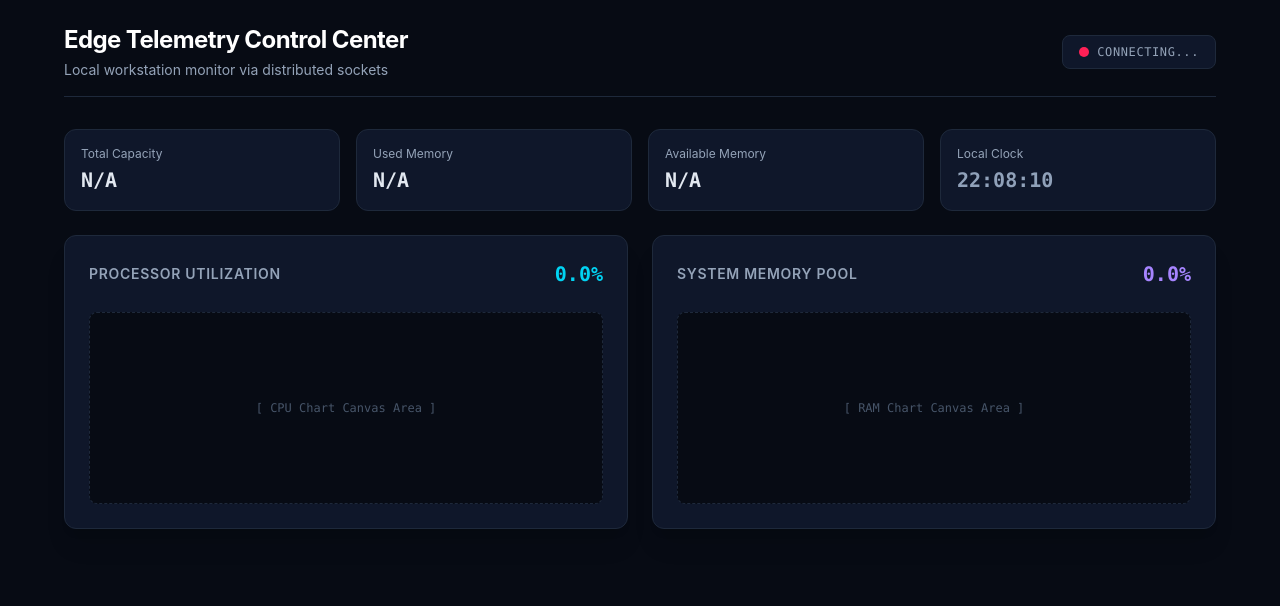
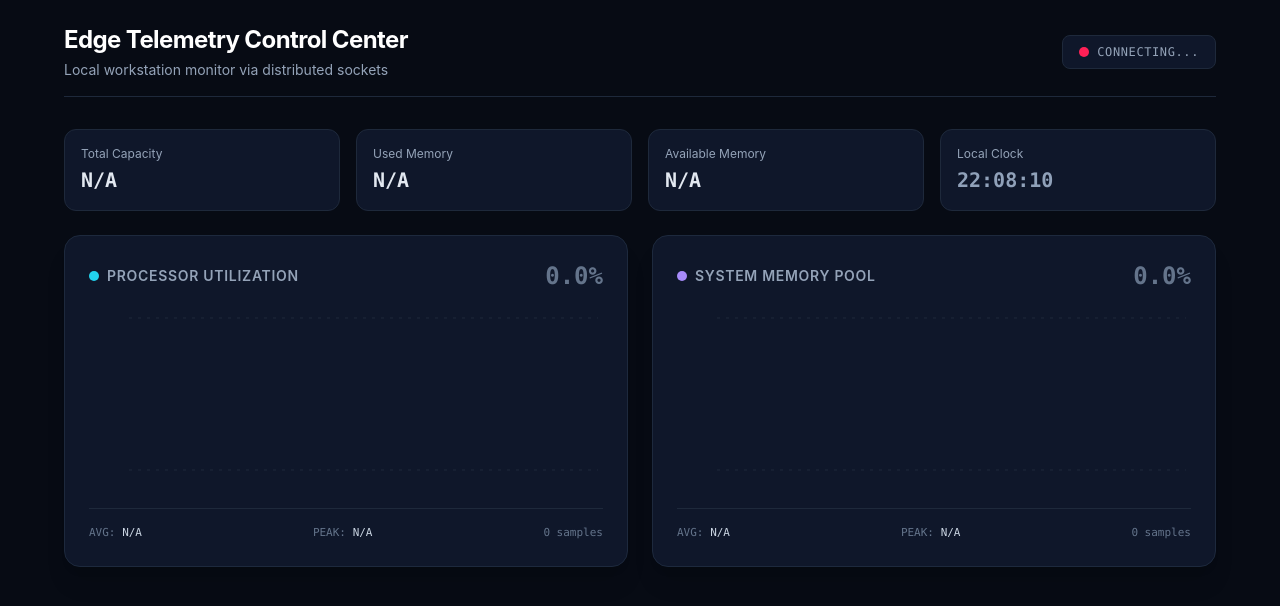
Before and after one commit to tahmed29/iot-edge-dashboard, a React (Vite) app in the folder frontend/: page / in a window 1280 px wide. Shown: the top 606 px of the page. Built offline with nearby package versions, Linux system fonts and the light colour scheme; no server answers.

Commit message:
feat: build out visual layout panels and connected charts canvas

```diff
--- a/frontend/src/App.tsx
+++ b/frontend/src/App.tsx
@@ -1,4 +1,13 @@
 import React, { useEffect, useState } from 'react';
+import {
+  Area,
+  AreaChart,
+  CartesianGrid,
+  ResponsiveContainer,
+  Tooltip,
+  XAxis,
+  YAxis,
+} from 'recharts';
 
 const SOCKET_URL = "ws://127.0.0.1:8080";
 const HISTORY_MS = 20_000;
@@ -283,6 +292,60 @@ function useTelemetry() {
   return { connection, latest, history, problem, now, stale };
 }
 
+interface MetricChartProps {
+  title: string;
+  metric: "cpu" | "ram";
+  color: string;
+  value: number | null;
+  history: HistoryPoint[];
+  now: number;
+  fresh: boolean;
+}
+
+function MetricChart({ title, metric, color, value, history, now, fresh }: MetricChartProps) {
+  const gradientId = `${metric}-gradient`;
+  const values = history.map((p) => p[metric]).filter((v): v is number => v !== null);
+  const average = values.length ? values.reduce((a, b) => a + b, 0) / values.length : null;
+  const peak = values.length ? Math.max(...values) : null;
+
+  return (
+    <section className="rounded-2xl border border-slate-800 bg-[#0f172a] p-6 shadow-xl">
+      <div className="flex justify-between items-center mb-4">
+        <div className="flex items-center gap-2">
+          <span className="h-2.5 w-2.5 rounded-full" style={{ backgroundColor: color }} />
+          <h2 className="text-sm font-semibold tracking-wider text-[#94a3b8] uppercase">{title}</h2>
+        </div>
+        <span className="text-2xl font-mono font-bold" style={{ color: fresh ? color : "#64748b" }}>
+          {value === null ? "0.0%" : `${value.toFixed(1)}%`}
+        </span>
+      </div>
+
+      <div className="relative h-48 w-full">
+        <ResponsiveContainer width="100%" height="100%">
+          <AreaChart data={history} margin={{ top: 10, right: 5, bottom: 0, left: -20 }}>
+            <defs>
+              <linearGradient id={gradientId} x1="0" y1="0" x2="0" y2="1">
+                <stop offset="0%" stopColor={color} stopOpacity={0.2} />
+                <stop offset="100%" stopColor={color} stopOpacity={0.0} />
+              </linearGradient>
+            </defs>
+            <CartesianGrid stroke="#1e293b" strokeDasharray="3 6" vertical={false} />
+            <XAxis dataKey="time" type="number" scale="time" domain={[now - HISTORY_MS, now]} tick={false} axisLine={false} />
+            <YAxis domain={[0, 100]} stroke="#475569" tick={{ fontSize: 10 }} axisLine={false} tickLine={false} />
+            <Area type="monotone" dataKey={metric} stroke={color} strokeWidth={2} fill={`url(#${gradientId})`} dot={false} isAnimationActive={false} />
+          </AreaChart>
+        </ResponsiveContainer>
+      </div>
+
+      <div className="flex justify-between font-mono text-[11px] text-[#64748b] border-t border-[#1e293b] pt-4 mt-2">
+        <span>AVG: <span className="text-slate-300">{average ? `${average.toFixed(1)}%` : "N/A"}</span></span>
+        <span>PEAK: <span className="text-slate-300">{peak ? `${peak.toFixed(1)}%` : "N/A"}</span></span>
+        <span>{values.length} samples</span>
+      </div>
+    </section>
+  );
+}
+
 function App() {
   // Activating the master telemetry stream hook we built in the top half
   const { connection, latest, history, problem, now, stale } = useTelemetry();
@@ -338,35 +401,25 @@ function App() {
 
       {/* Main Grid Layout Panels */}
       <main className="max-w-6xl mx-auto grid grid-cols-1 md:grid-cols-2 gap-6">
-        {/* Panel 1: CPU Layout Panels */}
-        <section className="bg-[#0f172a] border border-[#1e293b] p-6 rounded-xl shadow-xl">
-          <div className="flex justify-between items-center mb-6">
-            <h2 className="text-sm font-semibold text-[#94a3b8] uppercase tracking-wider">Processor Utilization</h2>
-            <span className="text-xl font-mono text-cyan-400 font-bold">
-              {telemetry ? `${telemetry.cpu.usagePercent.toFixed(1)}%` : '0.0%'}
-            </span>
-          </div>
-          {/* Live Chart Graphic Placeholder */}
-          <div className="h-48 bg-[#070b14] border border-[#1e293b] border-dashed rounded-lg flex items-center justify-center text-xs text-[#475569] font-mono">
-            {/* TODO: link history timeline arrays to a re-charts sub-component widget */}
-            [ CPU Chart Canvas Area ]
-          </div>
-        </section>
+        <MetricChart
+          title="Processor Utilization"
+          metric="cpu"
+          color="#22d3ee"
+          value={telemetry?.cpu.usagePercent ?? null}
+          history={history}
+          now={now}
+          fresh={fresh}
+        />
 
-        {/* Panel 2: Memory/RAM Monitoring Card */}
-        <section className="bg-[#0f172a] border border-[#1e293b] p-6 rounded-xl shadow-xl">
-          <div className="flex justify-between items-center mb-6">
-            <h2 className="text-sm font-semibold text-[#94a3b8] uppercase tracking-wider">System Memory Pool</h2>
-            <span className="text-xl font-mono text-violet-400 font-bold">
-              {telemetry ? `${telemetry.memory.usagePercent.toFixed(1)}%` : '0.0%'}
-            </span>
-          </div>
-          {/* Live Chart Graphic Placeholder */}
-          <div className="h-48 bg-[#070b14] border border-[#1e293b] border-dashed rounded-lg flex items-center justify-center text-xs text-[#475569] font-mono">
-            {/* TODO: map background history arrays into linear graphic vectors */}
-            [ RAM Chart Canvas Area ]
-          </div>
-        </section>
+        <MetricChart
+          title="System Memory Pool"
+          metric="ram"
+          color="#a78bfa"
+          value={telemetry?.memory.usagePercent ?? null}
+          history={history}
+          now={now}
+          fresh={fresh}
+        />
       </main>
     </div>
   );
```
